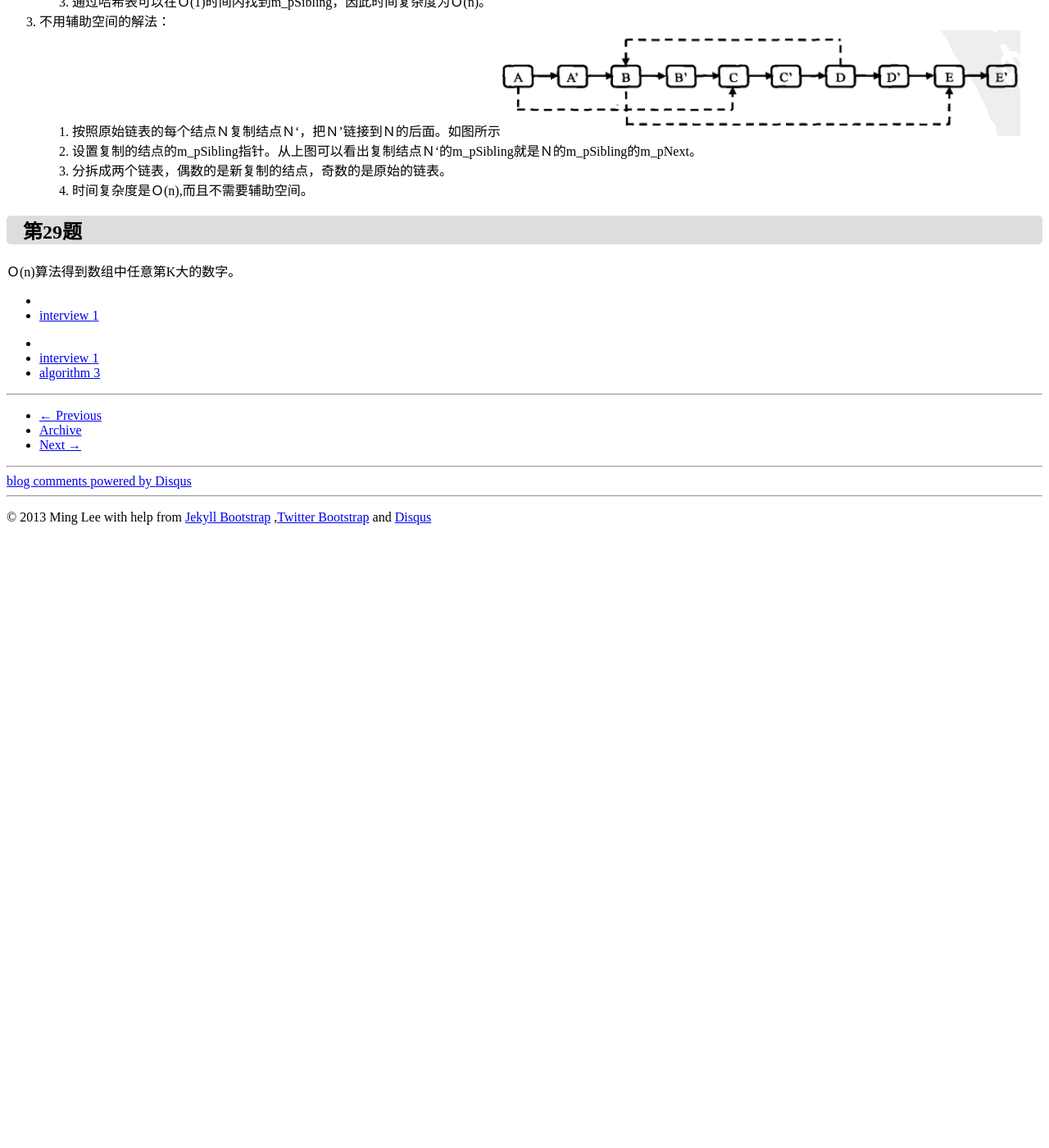
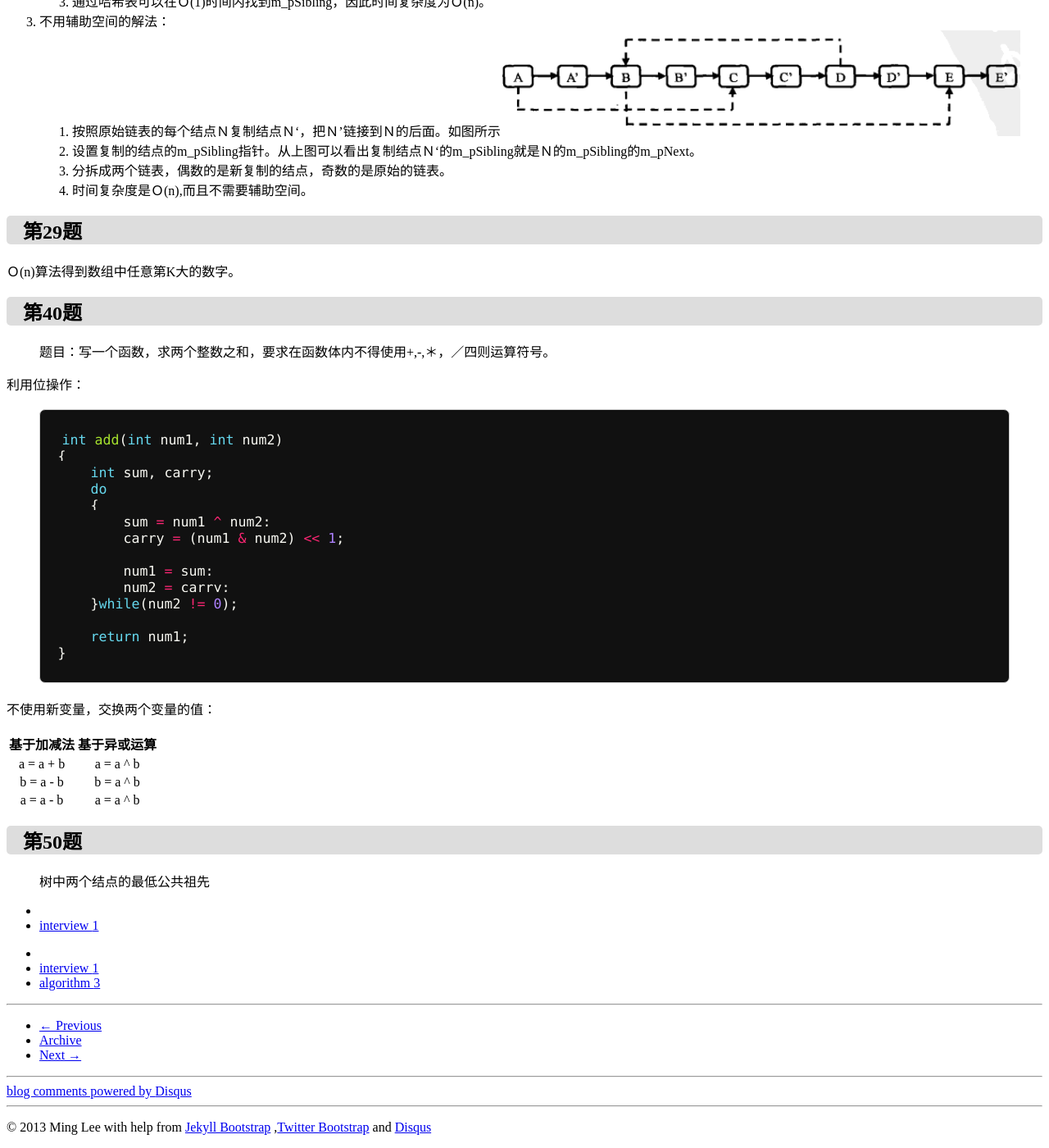
Before and after one commit to mrmign/mrmign.github.com, a Jekyll site: the page built from _posts/2013-04-14-sword2offer.md, in a window 1280 px wide and 1400 px high, scrolled down 2315 px. Shown: the whole window at 82% size. Built offline with Jekyll 4.4.1, drawn with Linux system fonts in a browser that asks for light colours; comment, search, counter and statistics services are not loaded; before the commit the page ends 2971 px from its top, so only the background shows below that.

Commit message:
complement

```diff
--- a/_posts/2013-04-14-sword2offer.md
+++ b/_posts/2013-04-14-sword2offer.md
@@ -99,3 +99,36 @@ struct ComplexListNode
 
 ## 第29题
 Ｏ(n)算法得到数组中任意第K大的数字。
+
+## 第40题
+>题目：写一个函数，求两个整数之和，要求在函数体内不得使用+,-,＊，／四则运算符号。
+
+利用位操作：
+{% highlight c %}
+int add(int num1, int num2)
+{
+    int sum, carry;
+    do
+    {
+        sum = num1 ^ num2;
+        carry = (num1 & num2) << 1;
+
+        num1 = sum;
+        num2 = carry;
+    }while(num2 != 0);
+
+    return num1;
+}
+{% endhighlight %}
+
+不使用新变量，交换两个变量的值：
+
+|-------------+----------------|
+|基于加减法     |基于异或运算      |
+|:-----------:|:--------------:|
+|a = a + b    |a = a ^ b       |
+|b = a - b    |b = a ^ b       |
+|a = a - b    |a = a ^ b       |
+
+## 第50题
+>树中两个结点的最低公共祖先
```
